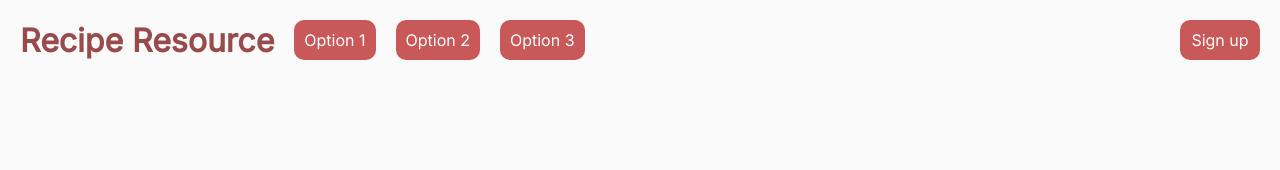
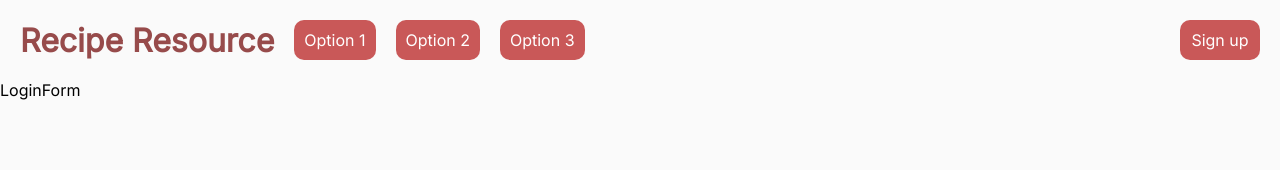
Before and after one commit to MisterCxmpy/recipe-resource, a React (Vite) app: page /login in a window 1280 px wide. Shown: the top 170 px of the page. Built offline with nearby package versions, Linux system fonts and the light colour scheme.

Commit message:
add functionality for outerform and passing components to it

```diff
--- a/src/components/InfoBox/InfoBox.css
+++ b/src/components/InfoBox/InfoBox.css
@@ -17,6 +17,7 @@
   text-shadow: 0px 1px 10px black;
   font-size: 3rem;
   transition: 0.4s;
+  padding: 0 20px;
 }
 
 .info-card img {
--- a/src/components/InfoBox/InfoBox.scss
+++ b/src/components/InfoBox/InfoBox.scss
@@ -17,6 +17,7 @@
   text-shadow: 0px 1px 10px black;
   font-size: 3rem;
   transition: 0.4s;
+  padding: 0 20px;
 }
 
 .info-card img {
--- a/src/components/Landing/Landing.jsx
+++ b/src/components/Landing/Landing.jsx
@@ -13,7 +13,7 @@ export default function Landing() {
             the world and unleash your inner chef.
           </h1>
           <p>Join us in the kitchen. Let's cook up something amazing!</p>
-          <NavLink className="btn" to="/signup">Get Started!</NavLink>
+          <NavLink className="btn btn-x" to="/signup">Get Started!</NavLink>
         </div>
         <div class="img background-img"></div>
       </div>
--- /dev/null
+++ b/src/components/LoginForm/LoginForm.jsx
@@ -0,0 +1,7 @@
+import React from 'react'
+
+export default function LoginForm() {
+  return (
+    <div>LoginForm</div>
+  )
+}
--- /dev/null
+++ b/src/components/OuterForm/OuterForm.jsx
@@ -0,0 +1,9 @@
+import React from 'react'
+
+export default function OuterForm({ form: FormComponent}) {
+  return (
+    <div className='login-form-outer'>
+      <FormComponent />
+    </div>
+  )
+}
--- a/src/layout/Nav/Nav.css
+++ b/src/layout/Nav/Nav.css
@@ -28,4 +28,8 @@ nav > div, nav .options {
   cursor: pointer;
   text-align: center;
   text-decoration: none;
+}
+.btn-x {
+  padding: 18px;
+  font-size: 20px;
 }/*# sourceMappingURL=Nav.css.map */
--- a/src/layout/Nav/Nav.scss
+++ b/src/layout/Nav/Nav.scss
@@ -36,4 +36,9 @@ nav {
   cursor: pointer;
   text-align: center;
   text-decoration: none;
+
+  &-x {
+    padding: 18px;
+    font-size: 20px;
+  }
 }
--- a/src/pages/Login/Login.jsx
+++ b/src/pages/Login/Login.jsx
@@ -1,12 +1,12 @@
 import React from 'react'
 import "./Login.css"
+import OuterForm from '../../components/OuterForm/OuterForm'
+import LoginForm from '../../components/LoginForm/LoginForm'
 
 export default function Login() {
   return (
     <div className='login-container'>
-      <div className="login-form-outer">
-
-      </div>
+      <OuterForm form={LoginForm}/>
     </div>
   )
 }
```
Also changed, not shown: src/components/Landing/Landing.scss (line endings or trailing spaces), 2 other files (tests, documents, lock files or other folders).
